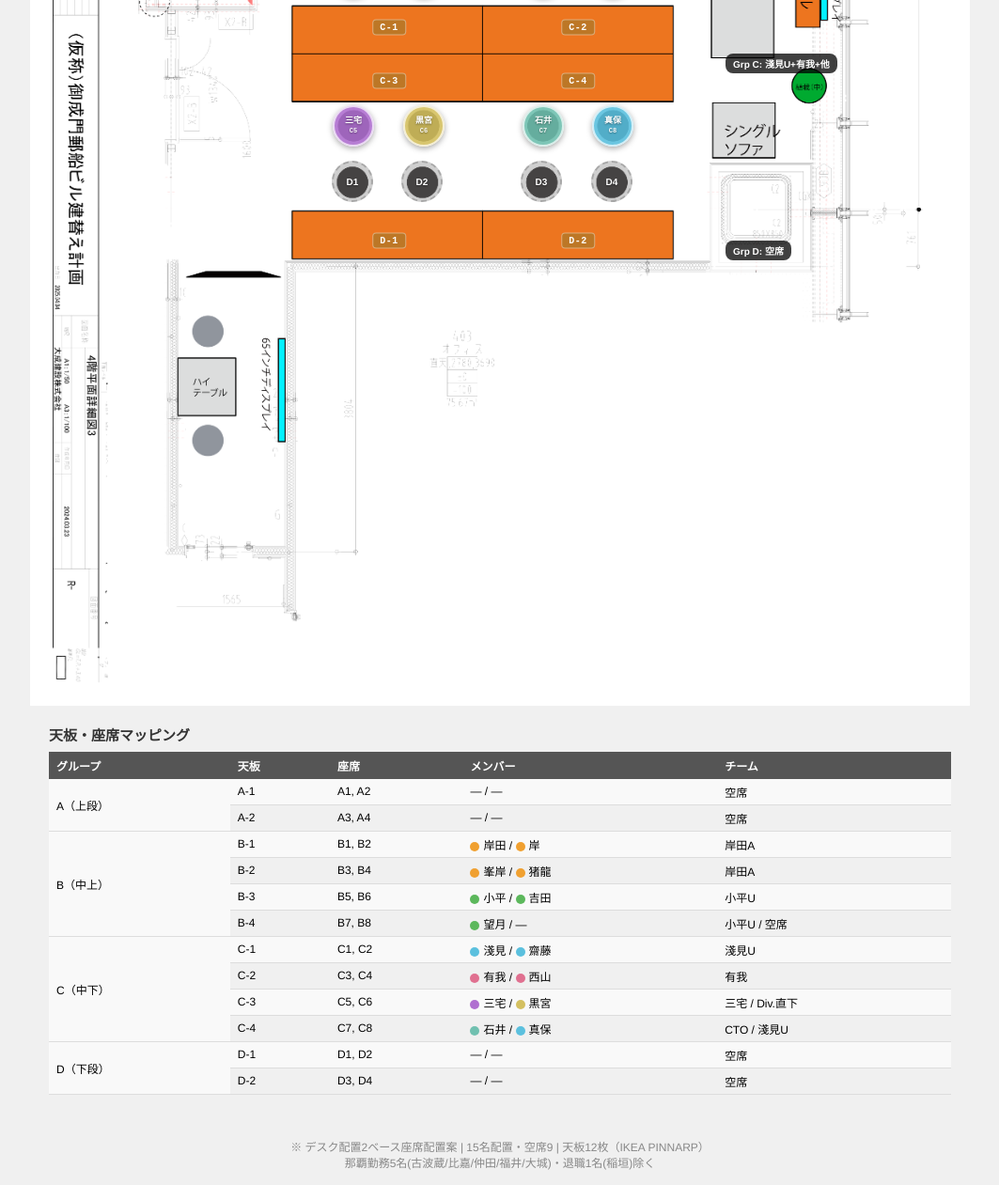
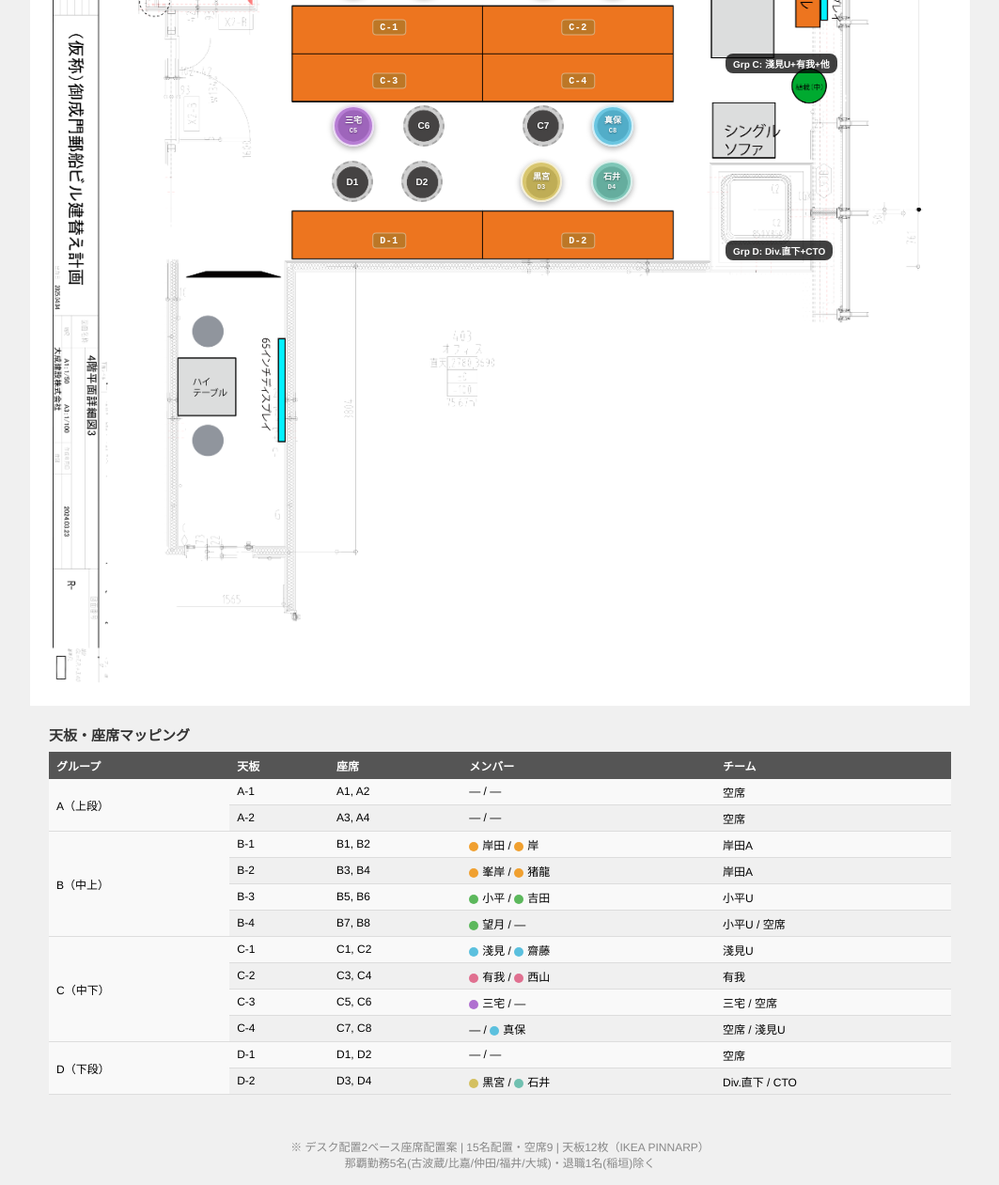
Before and after one commit to 5promotion/anyz-room403-layout, a plain HTML site: page index.html in a window 1280 px wide. Shown: the part 819-2080 px from the top of the page at 94% size, without its empty margins (108-1171 px from the left). Drawn offline with Linux system fonts and the light colour scheme.

Commit message:
黒宮・石井をC6,C7→D3,D4に移動
Grp D: Div.直下+CTOに変更、C6,C7は空席に

Co-Authored-By: Claude Opus 4.6 <noreply@anthropic.com>

```diff
--- a/index.html
+++ b/index.html
@@ -185,7 +185,7 @@
   <div class="group-label" style="left:74%; top:23.0%;">Grp A: 空席</div>
   <div class="group-label" style="left:74%; top:36.5%;">Grp B: 岸田A+小平U</div>
   <div class="group-label" style="left:74%; top:51.0%;">Grp C: 淺見U+有我+他</div>
-  <div class="group-label" style="left:74%; top:65.0%;">Grp D: 空席</div>
+  <div class="group-label" style="left:74%; top:65.0%;">Grp D: Div.直下+CTO</div>
 
   <!-- ===== Group A (Top desk) — 空席 ===== -->
   <!-- Row 1: y=26.8% — seats below Group A plates -->
@@ -216,16 +216,16 @@
 
   <!-- Row 5: y=56.4% — seats below C lower plates (C-3, C-4) -->
   <div class="seat team-miyake" style="left:34.4%; top:56.4%;"><span class="name">三宅</span><span class="code">C5</span></div>
-  <div class="seat team-div"   style="left:41.9%; top:56.4%;"><span class="name">黒宮</span><span class="code">C6</span></div>
-  <div class="seat team-cto"   style="left:54.6%; top:56.4%;"><span class="name">石井</span><span class="code">C7</span></div>
+  <div class="seat empty"       style="left:41.9%; top:56.4%;"><span class="name">C6</span></div>
+  <div class="seat empty"       style="left:54.6%; top:56.4%;"><span class="name">C7</span></div>
   <div class="seat team-asami"  style="left:62.0%; top:56.4%;"><span class="name">真保</span><span class="code">C8</span></div>
 
   <!-- ===== Group D (Bottom desk) — 空席 ===== -->
   <!-- Row 6: y=60.6% — seats above Group D plates -->
   <div class="seat empty" style="left:34.3%; top:60.6%;"><span class="name">D1</span></div>
   <div class="seat empty" style="left:41.7%; top:60.6%;"><span class="name">D2</span></div>
-  <div class="seat empty" style="left:54.4%; top:60.6%;"><span class="name">D3</span></div>
-  <div class="seat empty" style="left:61.9%; top:60.6%;"><span class="name">D4</span></div>
+  <div class="seat team-div" style="left:54.4%; top:60.6%;"><span class="name">黒宮</span><span class="code">D3</span></div>
+  <div class="seat team-cto" style="left:61.9%; top:60.6%;"><span class="name">石井</span><span class="code">D4</span></div>
 
 </div>
 
@@ -279,13 +279,13 @@
     </tr>
     <tr>
       <td>C-3</td><td>C5, C6</td>
-      <td><span class="color-chip" style="background:#b070d0"></span>三宅 / <span class="color-chip" style="background:#d4c060"></span>黒宮</td>
-      <td>三宅 / Div.直下</td>
+      <td><span class="color-chip" style="background:#b070d0"></span>三宅 / —</td>
+      <td>三宅 / 空席</td>
     </tr>
     <tr>
       <td>C-4</td><td>C7, C8</td>
-      <td><span class="color-chip" style="background:#70c0b0"></span>石井 / <span class="color-chip" style="background:#5bc0de"></span>真保</td>
-      <td>CTO / 淺見U</td>
+      <td>— / <span class="color-chip" style="background:#5bc0de"></span>真保</td>
+      <td>空席 / 淺見U</td>
     </tr>
     <tr>
       <td rowspan="2">D（下段）</td>
@@ -294,7 +294,8 @@
     </tr>
     <tr>
       <td>D-2</td><td>D3, D4</td>
-      <td>— / —</td><td>空席</td>
+      <td><span class="color-chip" style="background:#d4c060"></span>黒宮 / <span class="color-chip" style="background:#70c0b0"></span>石井</td>
+      <td>Div.直下 / CTO</td>
     </tr>
   </table>
 </div>
```
